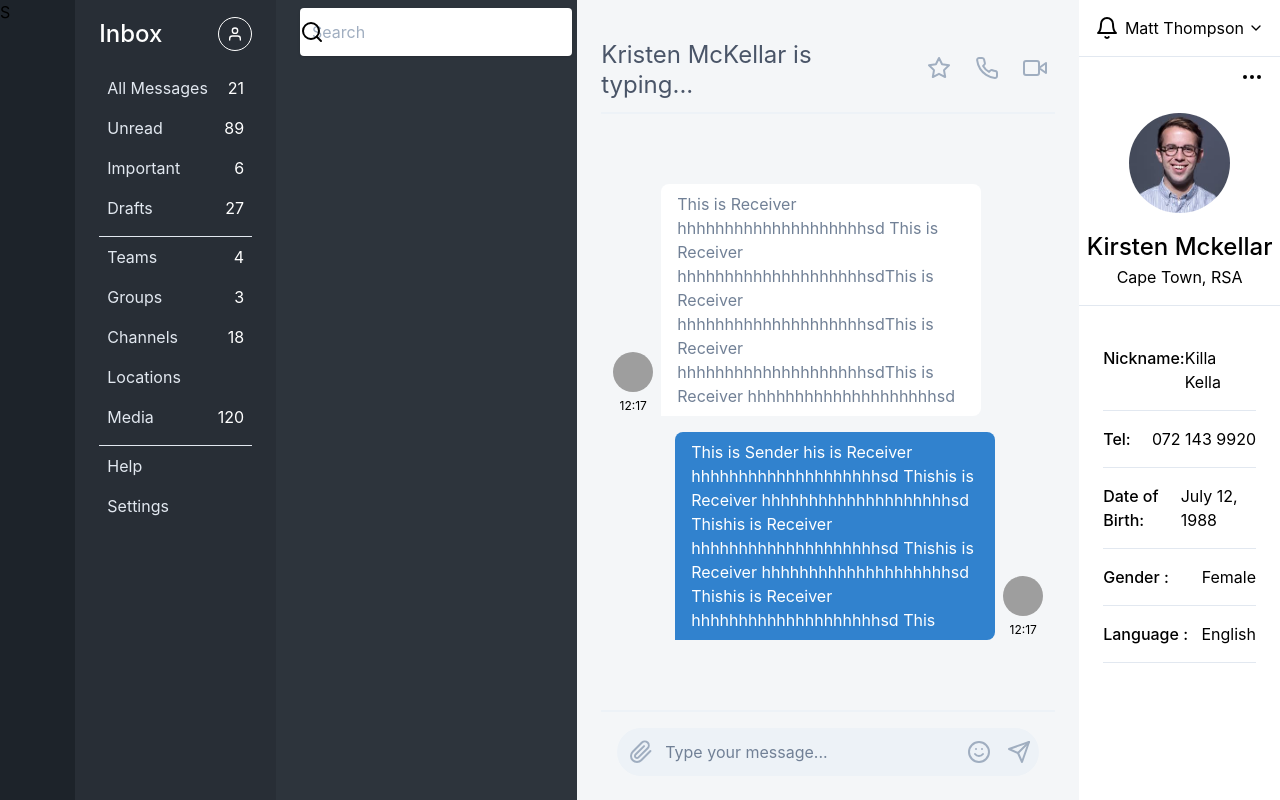
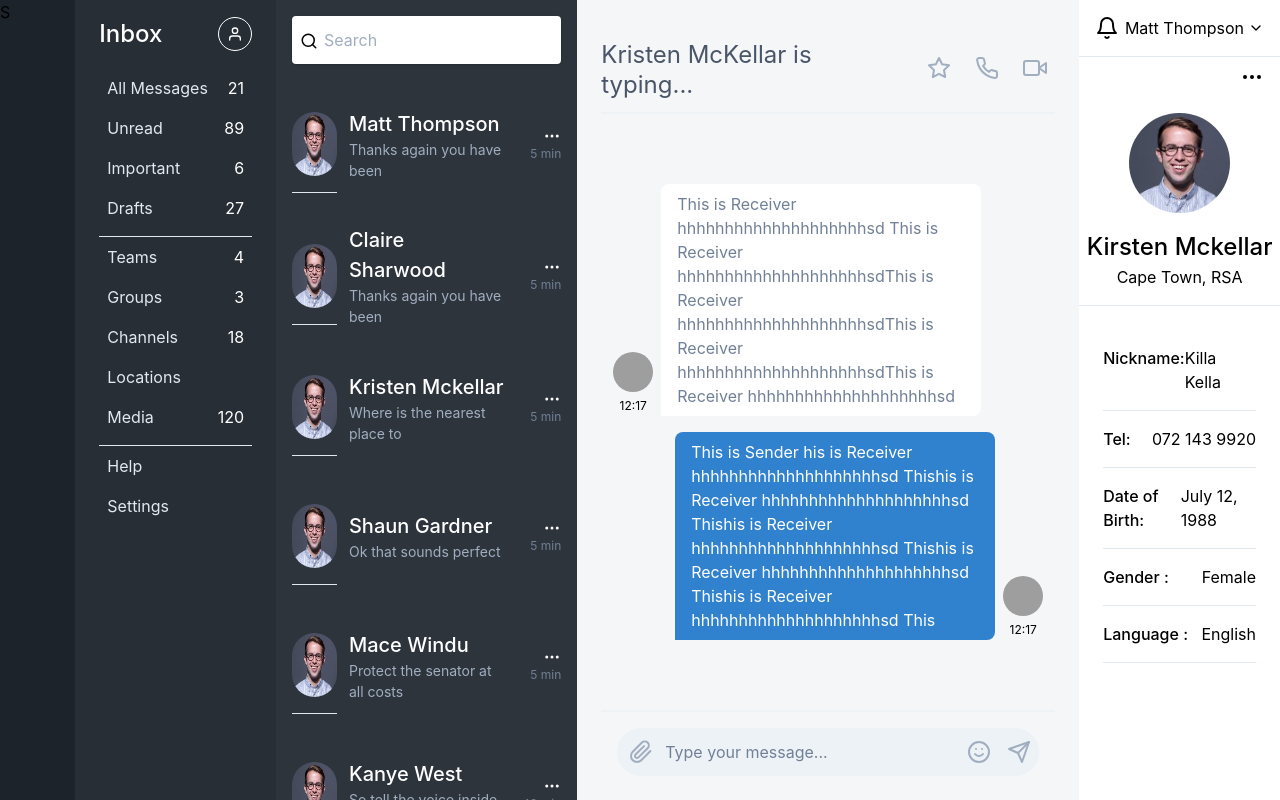
Before and after one commit to Rev4nth/tiny, a React (Create React App) app: page / in a window 1280 px wide. Built offline with nearby package versions, Linux system fonts and the light colour scheme; grey boxes are pictures that could not be loaded.

Commit message:
init friendlist

```diff
--- a/src/FriendList.js
+++ b/src/FriendList.js
@@ -1,18 +1,95 @@
 import React from "react";
 import { Search } from "react-feather";
+import avatar from "./avatar.jpeg";
+import { MoreHorizontal } from "react-feather";
 
+const users = [
+  {
+    name: "Matt Thompson",
+    chat: "Thanks again you have been",
+    time: "5 min",
+    image: avatar,
+    isOnline: true,
+  },
+  {
+    name: "Claire Sharwood",
+    chat: "Thanks again you have been",
+    time: "5 min",
+    image: avatar,
+    isOnline: true,
+  },
+  {
+    name: "Kristen Mckellar",
+    chat: "Where is the nearest place to",
+    time: "5 min",
+    image: avatar,
+    isOnline: true,
+  },
+  {
+    name: "Shaun Gardner",
+    chat: "Ok that sounds perfect",
+    time: "5 min",
+    image: avatar,
+    isOnline: true,
+  },
+  {
+    name: "Mace Windu",
+    chat: "Protect the senator at all costs",
+    time: "5 min",
+    image: avatar,
+    isOnline: true,
+  },
+  {
+    name: "Kanye West",
+    chat: "So tell the voice inside your..",
+    time: "49 min",
+    image: avatar,
+    isOnline: true,
+  },
+];
+
+const User = ({ name, chat, image, time }) => {
+  return (
+    <div className="flex text-white p-4 items-center justify-between">
+      <div className="w-1/6  border-b border-gray-300 py-4">
+        <img src={image} alt="avatar" className="rounded-full w-16 h-16" />
+      </div>
+
+      <div className="w-4/6 px-3">
+        <p className="font-medium text-xl">{name}</p>
+        <p className="text-sm text-gray-500">{chat}</p>
+      </div>
+
+      <div className="flex w-1/6 flex-col items-end">
+        <MoreHorizontal size={18} />
+        <span className="text-xs	text-gray-600">{time}</span>
+      </div>
+    </div>
+  );
+};
 const FriendList = () => {
   return (
-    <div className="friend-list w-3/12">
-      <div className="relative ml-6 my-2">
-        <div className="absolute pin-r pin-t mt-3 mr-4 text-purple-lighter">
-          <Search />
+    <div className="friend-list w-3/12 overflow-auto">
+      <div className="relative p-4">
+        <div className="absolute pin-r pin-t mt-4 mr-4 ml-2">
+          <Search size={18} />
         </div>
         <input
           type="search"
-          className="bg-purple-white shadow rounded border-0 p-3"
+          className="bg-purple-white shadow rounded border-0 p-3 pl-8 w-full"
           placeholder="Search"
         />
+      </div>
+
+      <div>
+        {users.map((user) => (
+          <User
+            name={user.name}
+            chat={user.chat}
+            time={user.time}
+            image={user.image}
+          />
+        ))}
       </div>
     </div>
   );
```
